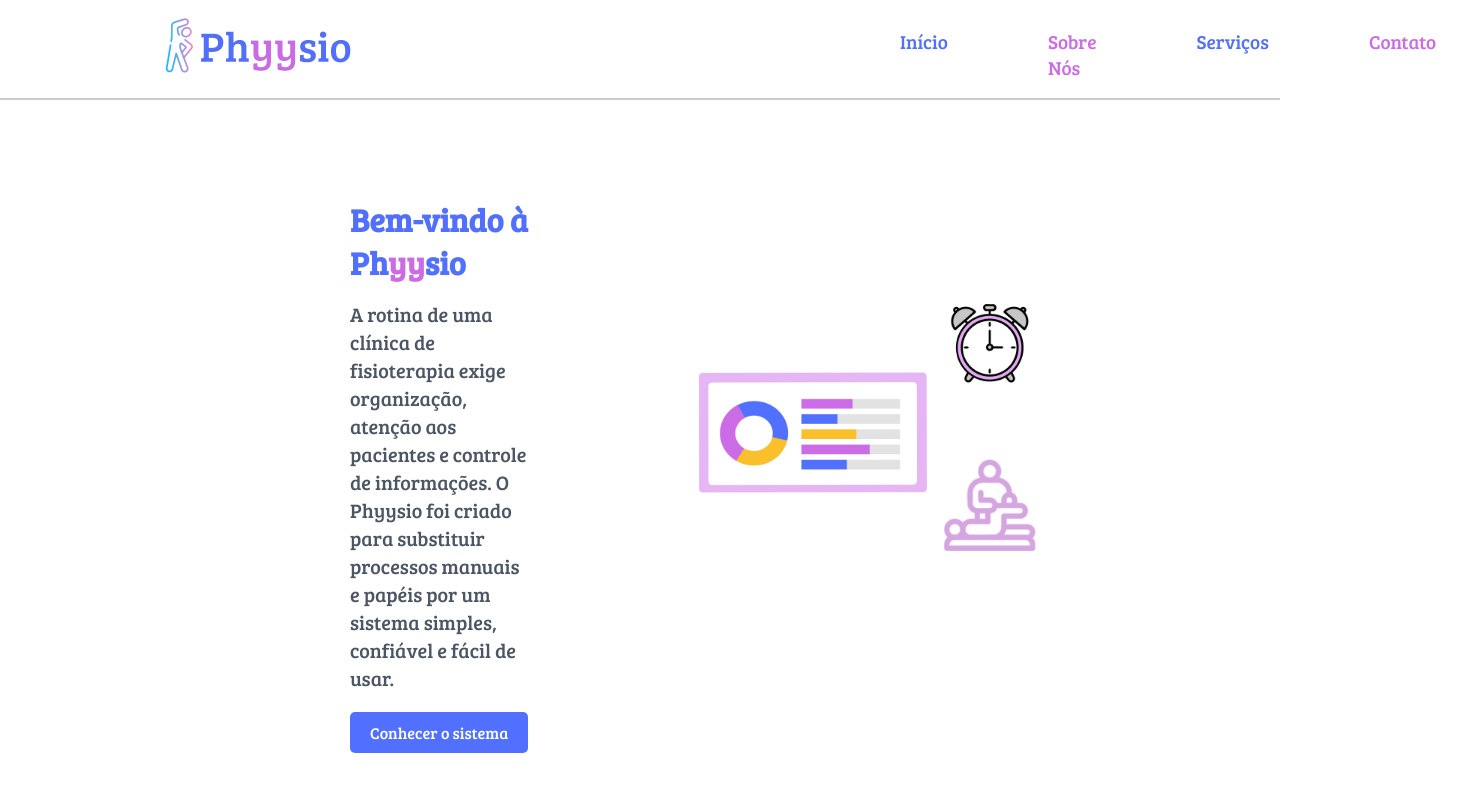
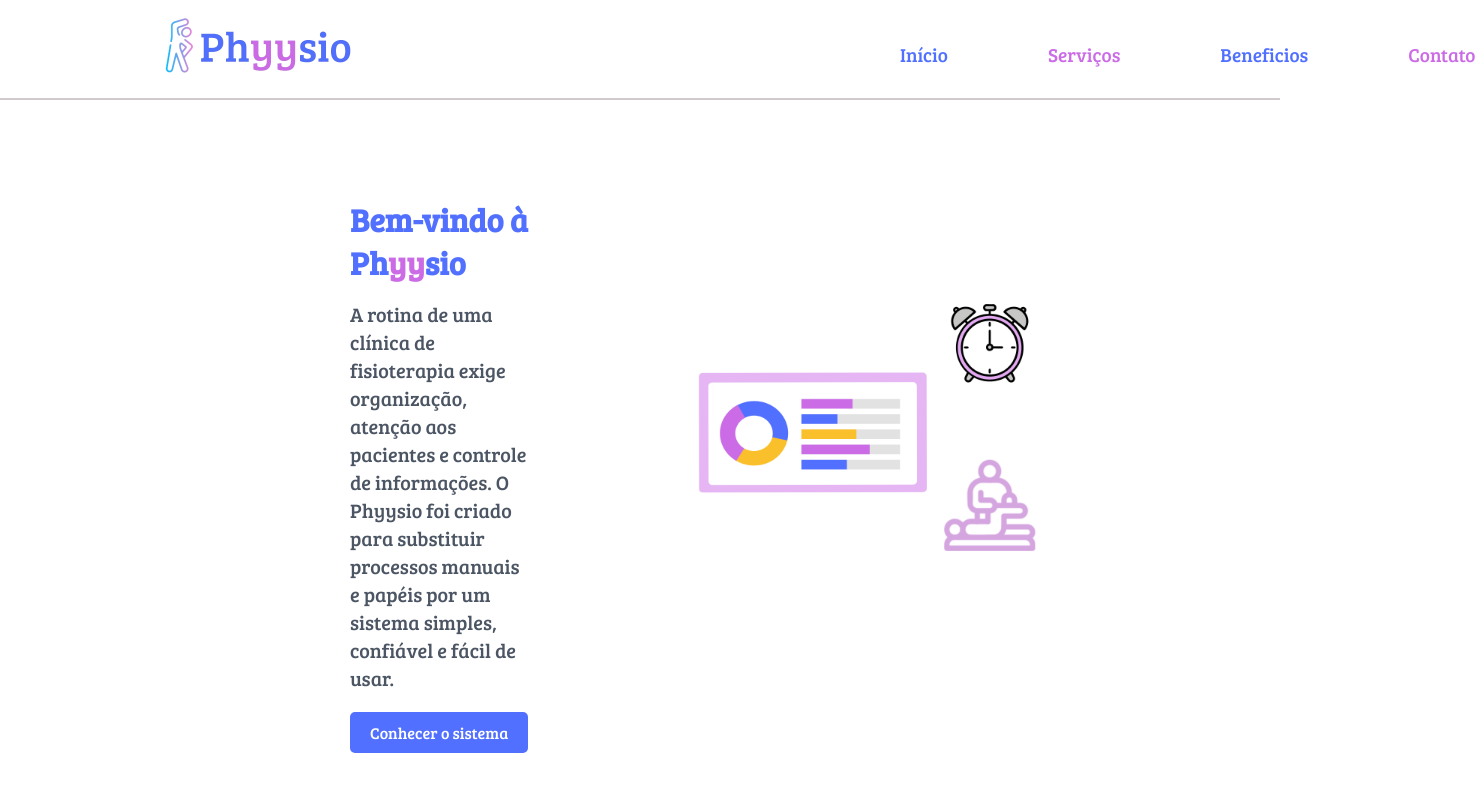
Before and after one commit to vicentejuniordev/Phyysio, a React (Vite) app in the folder phyysio-frontend/: page / in a window 1280 px wide. Shown: the top 800 px of the page, 1475 px wide, since content can reach past the window. Built offline with nearby package versions, Linux system fonts and the light colour scheme.

Commit message:
feat: add link `inicio` to respect component

```diff
--- a/phyysio-frontend/src/components/Header/Header.css
+++ b/phyysio-frontend/src/components/Header/Header.css
@@ -26,4 +26,6 @@
     color: #5170ff;
     font-family: "Bree Serif", serif;
     font-size: larger;
+    cursor: pointer;
+    text-decoration: none;
 }
--- a/phyysio-frontend/src/components/Header/Header.jsx
+++ b/phyysio-frontend/src/components/Header/Header.jsx
@@ -6,10 +6,10 @@
           <div className="header">
               <img className="logo" src={logo} alt="Phyysio Logo" />
            <div className='header-words'>
-             <p className='word'>Início</p>
-             <p className='word' style={{color:'#cb6ce6'}}>Sobre Nós</p>
-             <p className='word'>Serviços</p>
-             <p className='word' style={{color:'#cb6ce6'}}>Contato</p>
+             <a className='word'href="#text-home-container"><p >Início</p></a>
+             <a className='word' href=""><p style={{color:'#cb6ce6'}}>Serviços</p></a>
+             <a className='word' href=""><p>Beneficios</p></a>
+             <a className='word' href=""><p style={{color:'#cb6ce6'}}>Contato</p></a>
            </div>
           </div>
         </>
--- a/phyysio-frontend/src/components/Text-Home/TextHome.jsx
+++ b/phyysio-frontend/src/components/Text-Home/TextHome.jsx
@@ -4,7 +4,7 @@
 function TextHome() {
   return (
     <>
-      <div className="text-home-container">
+      <div id="text-home-container" className="text-home-container">
         <div className="text-home">
           <h1 className="title">
             Bem-vindo à Ph<span className="highlight">yy</span>sio
```
